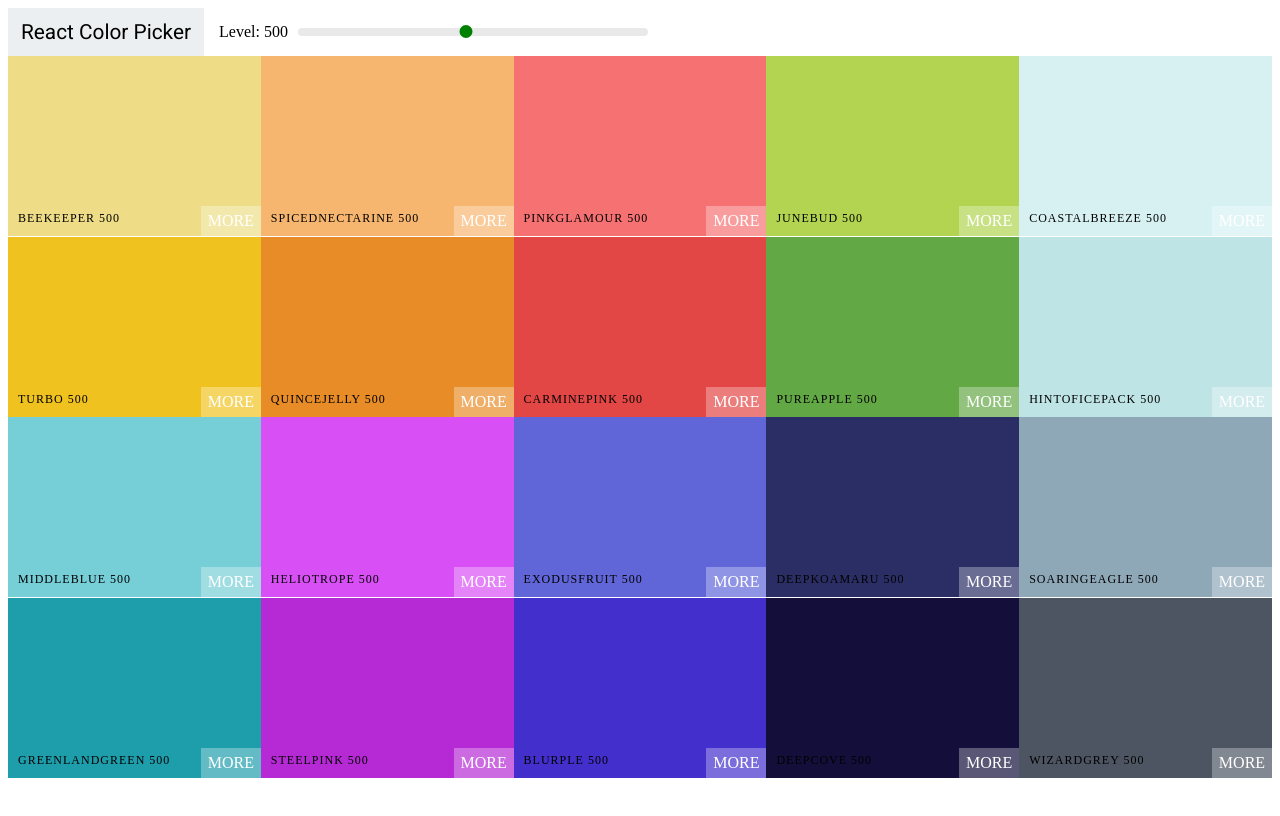
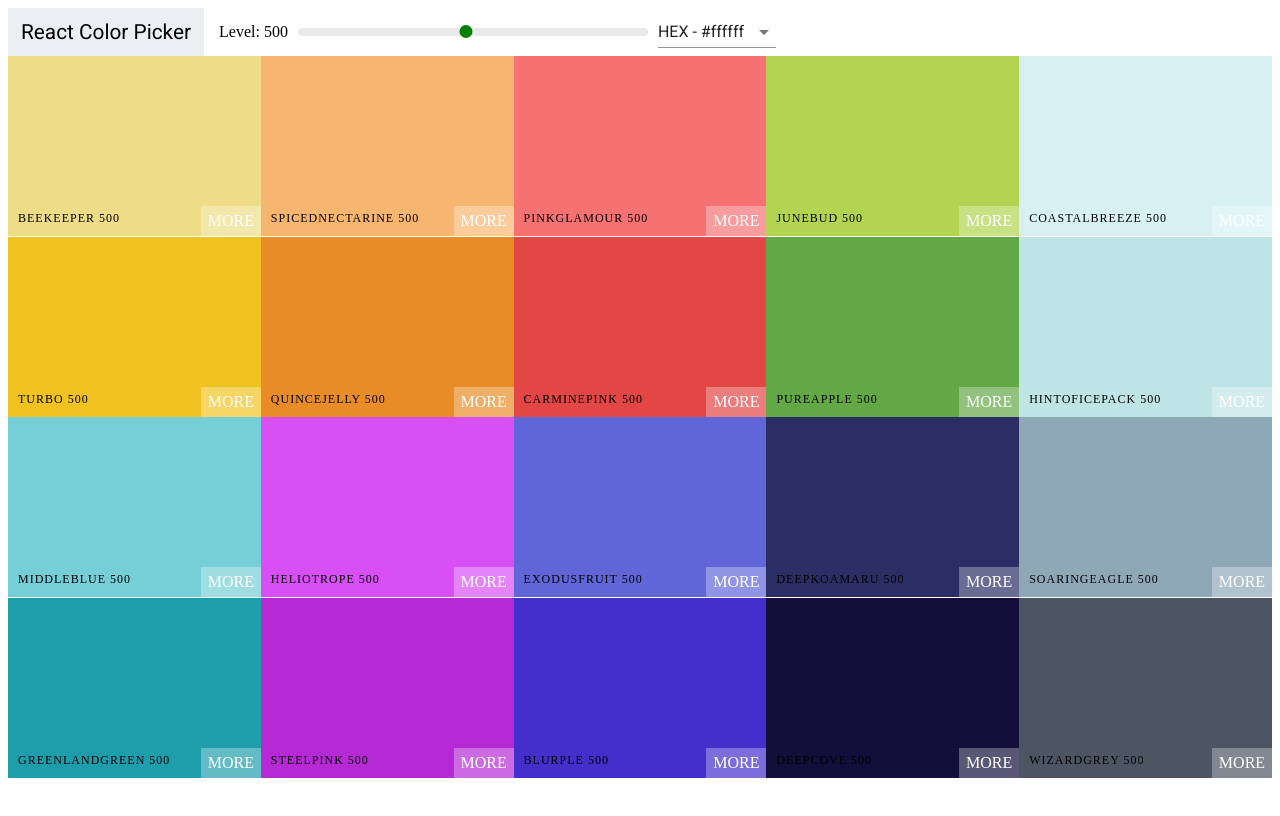
Before and after one commit to mwarnsley/colors, a React (Create React App) app: page / in a window 1280 px wide. Built offline with nearby package versions, Linux system fonts and the light colour scheme.

Commit message:
Adding in the material ui select and adding in copying the right color format

```diff
--- a/package.json
+++ b/package.json
@@ -3,6 +3,7 @@
   "version": "0.1.0",
   "private": true,
   "dependencies": {
+    "@material-ui/core": "^3.9.3",
     "chroma-js": "^2.0.3",
     "lodash": "^4.17.11",
     "moment": "^2.24.0",
--- a/public/index.html
+++ b/public/index.html
@@ -26,6 +26,10 @@
             href="https://fonts.googleapis.com/css?family=Roboto+Mono:300,400,500,700|Roboto:300,400,500,700"
             rel="stylesheet"
         />
+        <link
+            rel="stylesheet"
+            href="https://fonts.googleapis.com/icon?family=Material+Icons"
+        />
         <title>React App</title>
     </head>
     <body>
--- a/src/components/Navbar.js
+++ b/src/components/Navbar.js
@@ -2,6 +2,8 @@ import React, { Component } from 'react';
 import PropTypes from 'prop-types';
 import styled from 'styled-components';
 import Slider from 'rc-slider';
+import Select from '@material-ui/core/Select';
+import MenuItem from '@material-ui/core/MenuItem';
 import 'rc-slider/assets/index.css';
 import '../rc-slider.css';
 
@@ -36,9 +38,23 @@ const SliderContainer = styled.div`
     width: 350px;
 `;
 
+const SelectContainer = styled.div``;
+
 class Navbar extends Component {
+    state = {
+        format: 'hex'
+    };
+    handleFormatChange = e => {
+        const { handleSelectChange } = this.props;
+        const format = e.target.value;
+        this.setState({
+            format
+        });
+        handleSelectChange(format);
+    };
     render() {
         const { changeLevel, level } = this.props;
+        const { format } = this.state;
         return (
             <HeaderContainer>
                 <LogoContainer>
@@ -56,6 +72,17 @@ class Navbar extends Component {
                         />
                     </SliderContainer>
                 </MainSliderContainer>
+                <SelectContainer>
+                    <Select onChange={this.handleFormatChange} value={format}>
+                        <MenuItem value="hex">HEX - #ffffff</MenuItem>
+                        <MenuItem value="rgb">
+                            RGB - rgb(255, 255, 255)
+                        </MenuItem>
+                        <MenuItem value="rgba">
+                            RGBA - rgba(255, 255, 255, 0.1)
+                        </MenuItem>
+                    </Select>
+                </SelectContainer>
             </HeaderContainer>
         );
     }
--- a/src/components/Palette.js
+++ b/src/components/Palette.js
@@ -17,15 +17,20 @@ const PaletteColors = styled.div`
 
 class Palette extends Component {
     state = {
+        format: 'hex',
         level: 500
     };
     renderColorBoxes = () => {
-        const { level } = this.state;
+        const { format, level } = this.state;
         const {
             palette: { colors }
         } = this.props;
         return map(colors[level], color => (
-            <ColorBox background={color.hex} name={color.name} key={uuidv4()} />
+            <ColorBox
+                background={color[format]}
+                name={color.name}
+                key={uuidv4()}
+            />
         ));
     };
     changeLevel = level => {
@@ -33,11 +38,20 @@ class Palette extends Component {
             level
         });
     };
+    changeFormat = value => {
+        this.setState({
+            format: value
+        });
+    };
     render() {
         const { level } = this.state;
         return (
             <PaletteContainer>
-                <Navbar changeLevel={this.changeLevel} level={level} />
+                <Navbar
+                    changeLevel={this.changeLevel}
+                    handleSelectChange={this.changeFormat}
+                    level={level}
+                />
                 <PaletteColors>{this.renderColorBoxes()}</PaletteColors>
             </PaletteContainer>
         );
```
Also changed, not shown: 1 other file (tests, documents, lock files or other folders).
